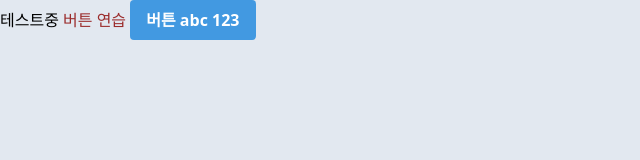
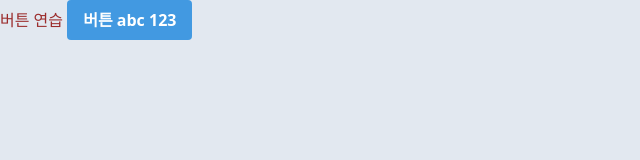
Before and after one commit to younggie/gulp-web-sample, a plain HTML site: page index.html in a window 1280 px wide. Shown: the whole page, without its empty margins (0-640 px from the left). Drawn offline with Linux system fonts and the light colour scheme.

Commit message:
Update 2020-03-01T03:20:04.702Z

```diff
--- a/index.html
+++ b/index.html
@@ -7,7 +7,6 @@
     <link href="css/style.min.css" rel="stylesheet" />
   </head>
   <body class=" bg-gray-300">
-    테스트중
     <span class=" text-red-800">버튼 연습</span>
 
     <button class="bg-blue-500  text-white btn ">
```
